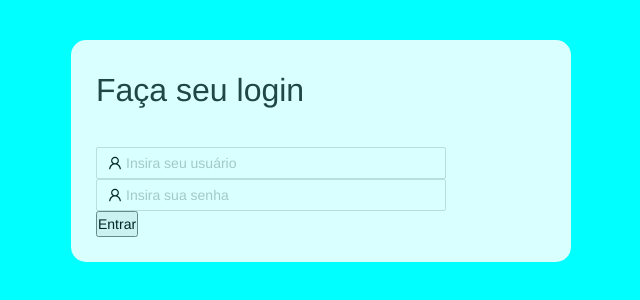
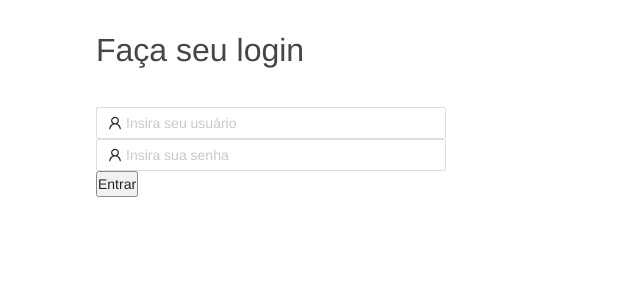
Before and after one commit to w2gner/funkoOnSale-FrontEnd, a React (Create React App) app: page /login in a window 1280 px wide. Shown: the top 300 px of the page, without its empty margins (319-959 px from the left). Built offline with nearby package versions, Linux system fonts and the light colour scheme.

Commit message:
Corrigido css

```diff
--- a/src/App/App.css
+++ b/src/App/App.css
@@ -36,5 +36,6 @@
 .logo {
   height: 25px;
   width: 25px;
+  align-self: center;
   display: block;
 }
--- a/src/App/App.js
+++ b/src/App/App.js
@@ -16,9 +16,9 @@ const App = () => (
       >
         <img alt="foto" src='https://upload.wikimedia.org/wikipedia/pt/6/61/Microsoft_Paint-3D_Logo.png'
           className="logo" />
-        <Link style={{color:'white', marginLeft: '50px'}}to="/login" >Login</Link>
-        <Link style={{color:'white', marginLeft: '50px'}}to="/cadastro" >Cadastro</Link>
-        <Link style={{color:'white', marginLeft: '50px'}}to="/funko" >Funko</Link>
+        <Link style={{ color: 'white', marginLeft: '50px' }} to="/login" >Login</Link>
+        <Link style={{ color: 'white', marginLeft: '50px' }} to="/cadastro" >Cadastro</Link>
+        <Link style={{ color: 'white', marginLeft: '50px' }} to="/funko" >Funko</Link>
       </Menu>
     </Header>
     <Content
@@ -50,7 +50,7 @@ const App = () => (
     >
       Criado com 👌 por Wagner / Darlan
     </Footer>
-  </Layout>
+  </Layout >
 );
 
 export default App;
@@ -60,55 +60,46 @@ function createCard(cardName, price, image) {
     <Space align="left">
       <Card
         hoverable
-        style={{ width: 240 }
-
-      }
+        style={{ width: 240 }}
         cover={<img alt="example" src="https://cf.shopee.com.br/file/65069c28a78fbd99e06ae0279c9979dc" />}
       >
-
         <Meta title={cardName} description={price} />
       </Card>
       <Card
         hoverable
-        style={{ width: 240 }
-
-      }
-        cover={<img alt="example" src="https://m.media-amazon.com/images/I/816kbALacOL._AC_SL1500_.jpg" />}
+        style={{ width: 240 }}
+        cover={<img alt="example" src="https://cf.shopee.com.br/file/559048b94cb35d9dce98271e54d39329" />}
       >
-
         <Meta title={cardName} description={price} />
       </Card>
       <Card
         hoverable
-        style={{ width: 240 }
-
-      }
-        cover={<img alt="example" src="https://m.media-amazon.com/images/I/51VmjaTPf6L._AC_.jpg" />}
+        style={{ width: 240 }}
+        cover={<img alt="example" src="https://cf.shopee.com.br/file/2bb621a80f7d3b8333b8c62d7b5f2564" />}
       >
-
         <Meta title={cardName} description={price} />
       </Card>
       <Card
         hoverable
-        style={{ width: 240 }
-
-      }
-        cover={<img alt="example" src="https://cf.shopee.com.br/file/559048b94cb35d9dce98271e54d39329" />}
+        style={{ width: 240 }}
+        cover={<img alt="example" src="https://cf.shopee.com.br/file/2bb621a80f7d3b8333b8c62d7b5f2564" />}
       >
-
         <Meta title={cardName} description={price} />
       </Card>
       <Card
         hoverable
-        style={{ width: 240 }
-
-      }
+        style={{ width: 240 }}
         cover={<img alt="example" src="https://cf.shopee.com.br/file/2bb621a80f7d3b8333b8c62d7b5f2564" />}
       >
-
+        <Meta title={cardName} description={price} />
+      </Card>
+      <Card
+        hoverable
+        style={{ width: 240 }}
+        cover={<img alt="example" src="https://cf.shopee.com.br/file/2bb621a80f7d3b8333b8c62d7b5f2564" />}
+      >
         <Meta title={cardName} description={price} />
       </Card>
     </Space>
-
   )
 }
--- a/src/Cadastro/Cadastro.css
+++ b/src/Cadastro/Cadastro.css
@@ -14,8 +14,8 @@ input:focus,label:focus{
 
 }
 body{
-    padding-top: 5vh;
-    /*background-image: url('imagens/fundoteste.jpg');*/
+    /*padding-top: 5vh;
+    background-image: url('imagens/fundoteste.jpg');*/
     background-size: cover;
     background-position-y: 0px;
 
--- a/src/Login/Login.css
+++ b/src/Login/Login.css
@@ -1,17 +1,11 @@
-*{
+* {
     margin: 0px;
     padding: 0px;
     box-sizing: border-box;
     font-family: Helvetica, sans-serif;
     color: rgb(0, 0, 0);
 }
-body{
-    padding-top: 5vh;
-    background-color: aqua;
-    background-size: cover;
-    background-position-y: 0px;
 
-}
 .logon-container {
     width: 500px;
     margin-left: auto;
@@ -19,7 +13,7 @@ body{
     background-color: white;
     padding: 25px;
     border-radius: 15px;
-    opacity:85%;
+    opacity: 85%;
     text-align: center;
 }
 
--- a/src/index.css
+++ b/src/index.css
@@ -1,9 +1,3 @@
-html{
-  box-sizing: border-box;
-}
-*,
-*::before,
-*::after{box-sizing: inherit;}
 body {
   margin: 0;
   font-family: -apple-system, BlinkMacSystemFont, 'Segoe UI', 'Roboto', 'Oxygen',
```
